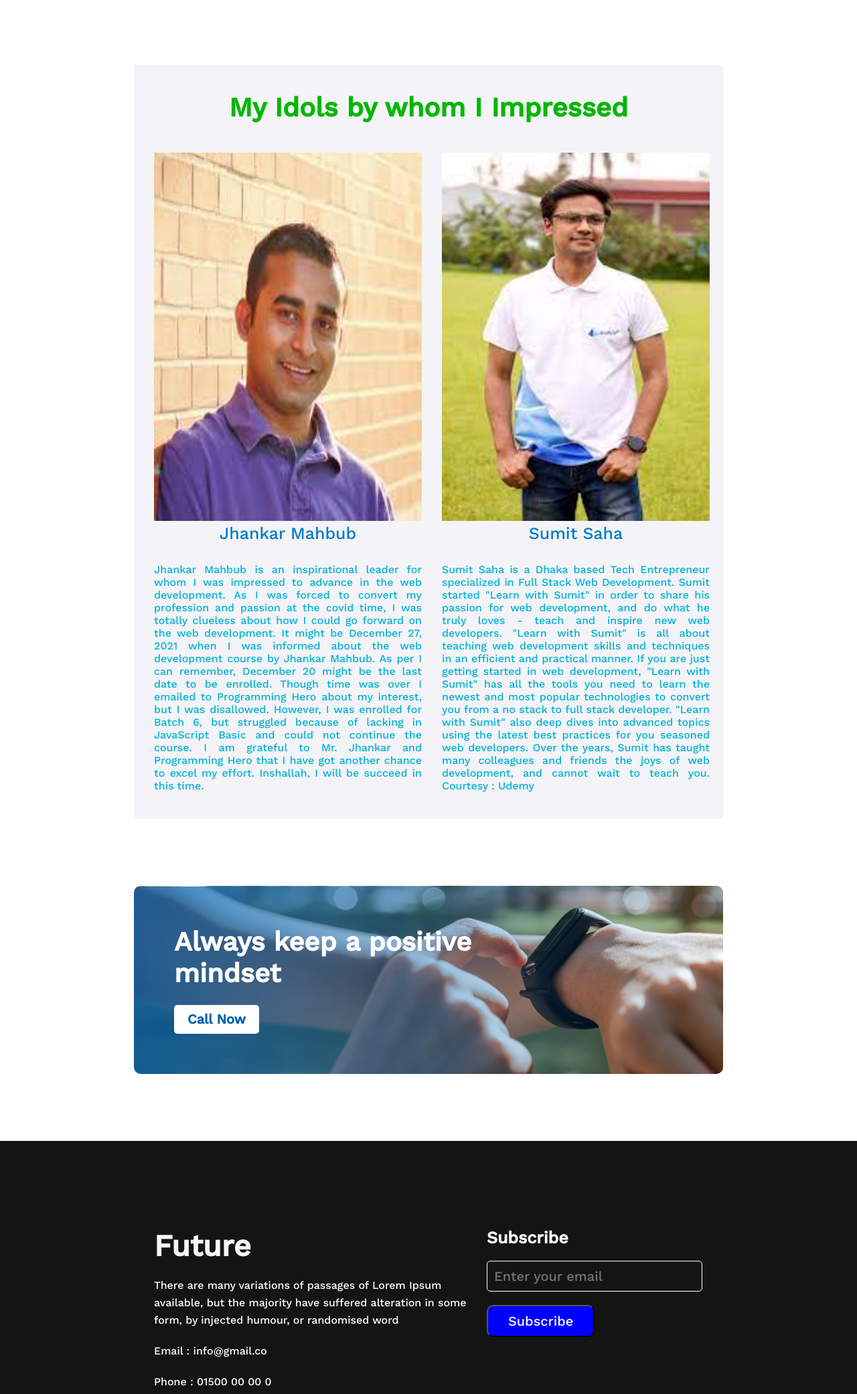
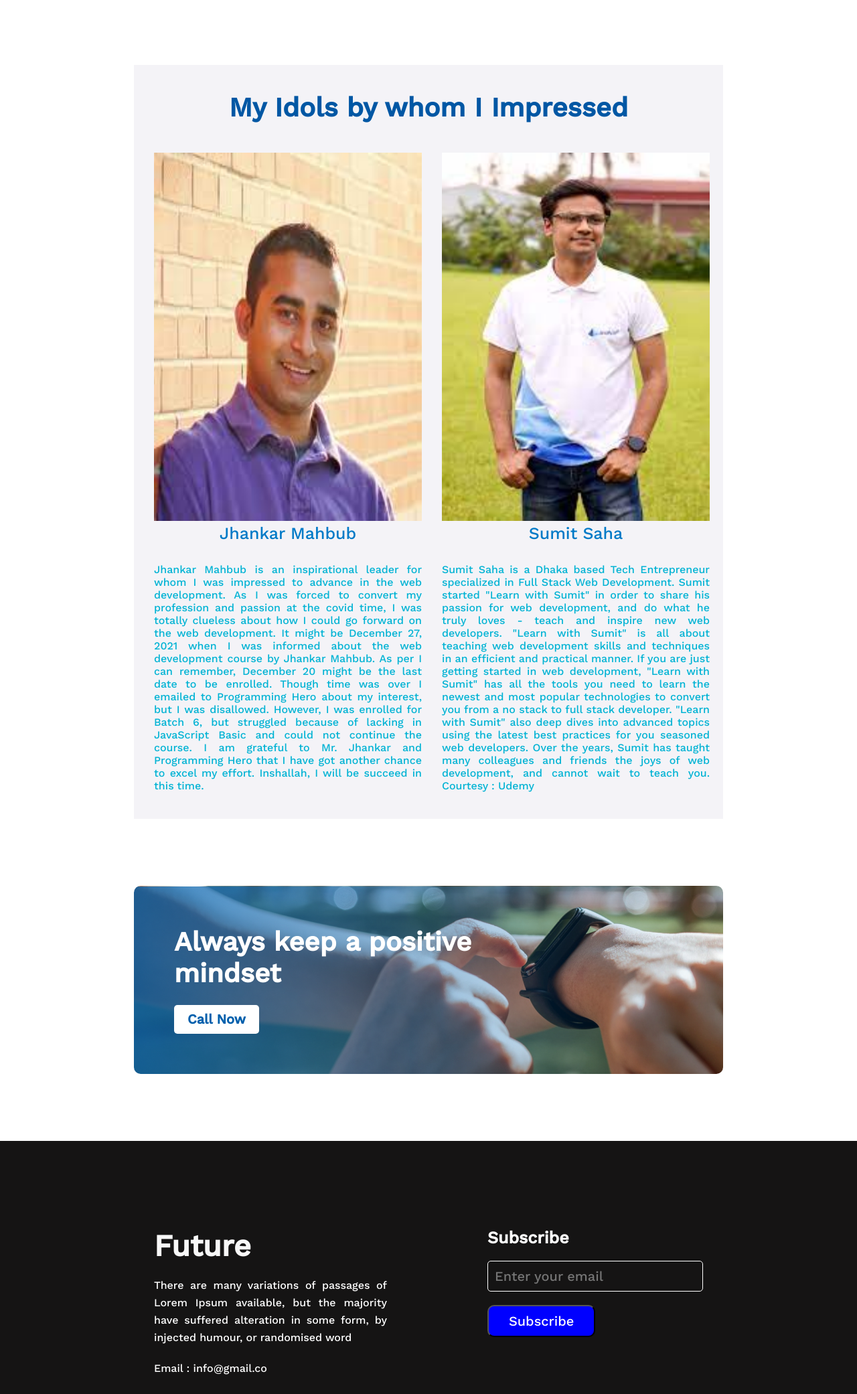
Before and after one commit to ahkamulbd/ResetB6Assignment1, a plain HTML site: page index.html in a window 1280 px wide. Shown: the part 1724-3806 px from the top of the page at 67% size. Drawn offline with nearby package versions, Linux system fonts and the light colour scheme.

Commit message:
Final adjustment i.e. footer gap, idol color chage done

```diff
--- a/css/style.css
+++ b/css/style.css
@@ -148,7 +148,7 @@ main {
 .idol-title {
     font-size: 40px;
     font-weight: 700;
-    color: #01b700;
+    color: #0057a4;
     text-align: center;
     margin-bottom: 44px;
 }
@@ -203,6 +203,7 @@ figcaption {
 .footer-body {
     padding: 130px 230px;
     display: flex;
+    gap: 150px;
 }
 
 .footer-left {
@@ -224,6 +225,7 @@ figcaption {
     color: #FFFFFF;
     margin-top: 20px;
     margin-bottom: 20px;
+    text-align: justify;
 }
 
 .footer-container a {
```
